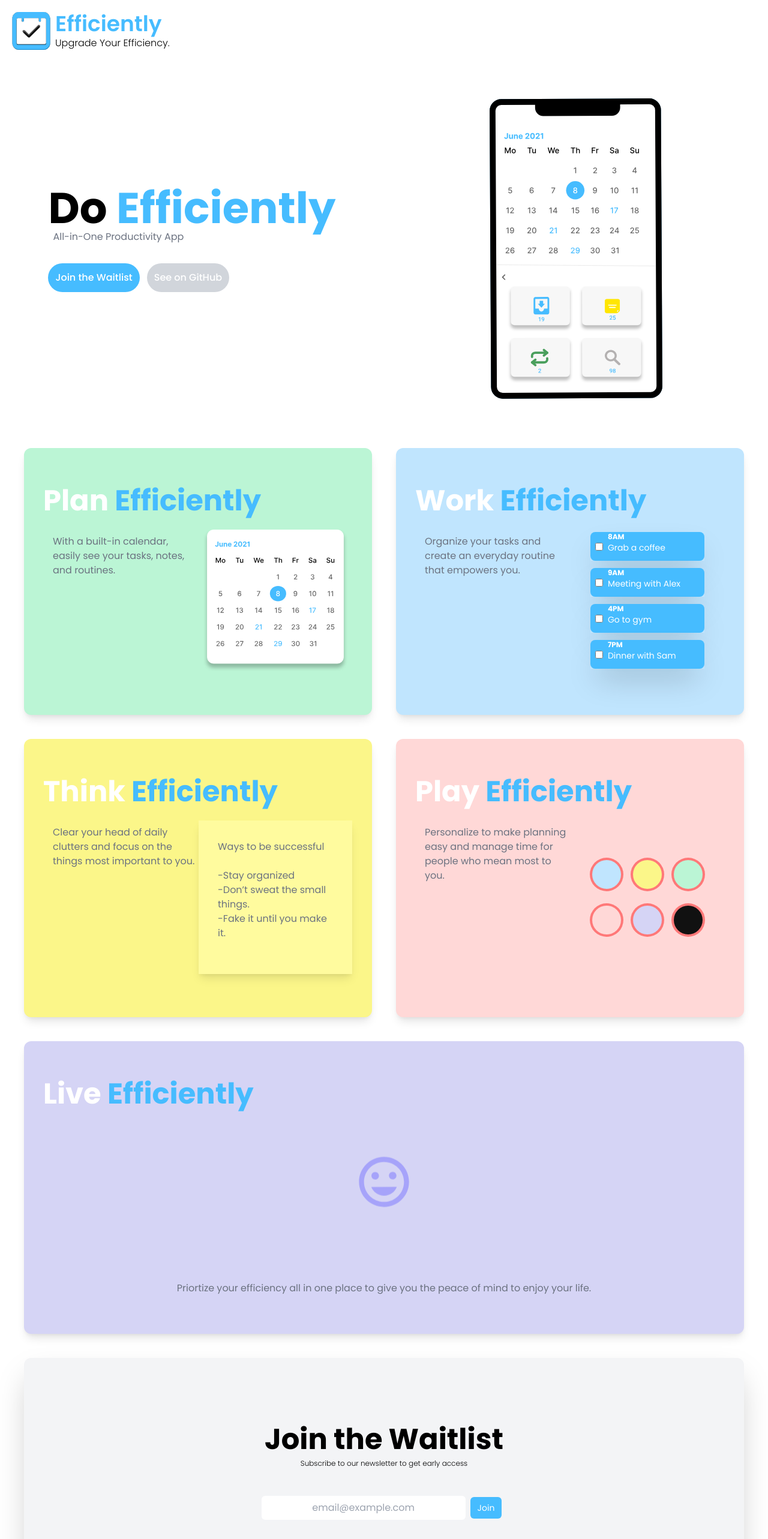
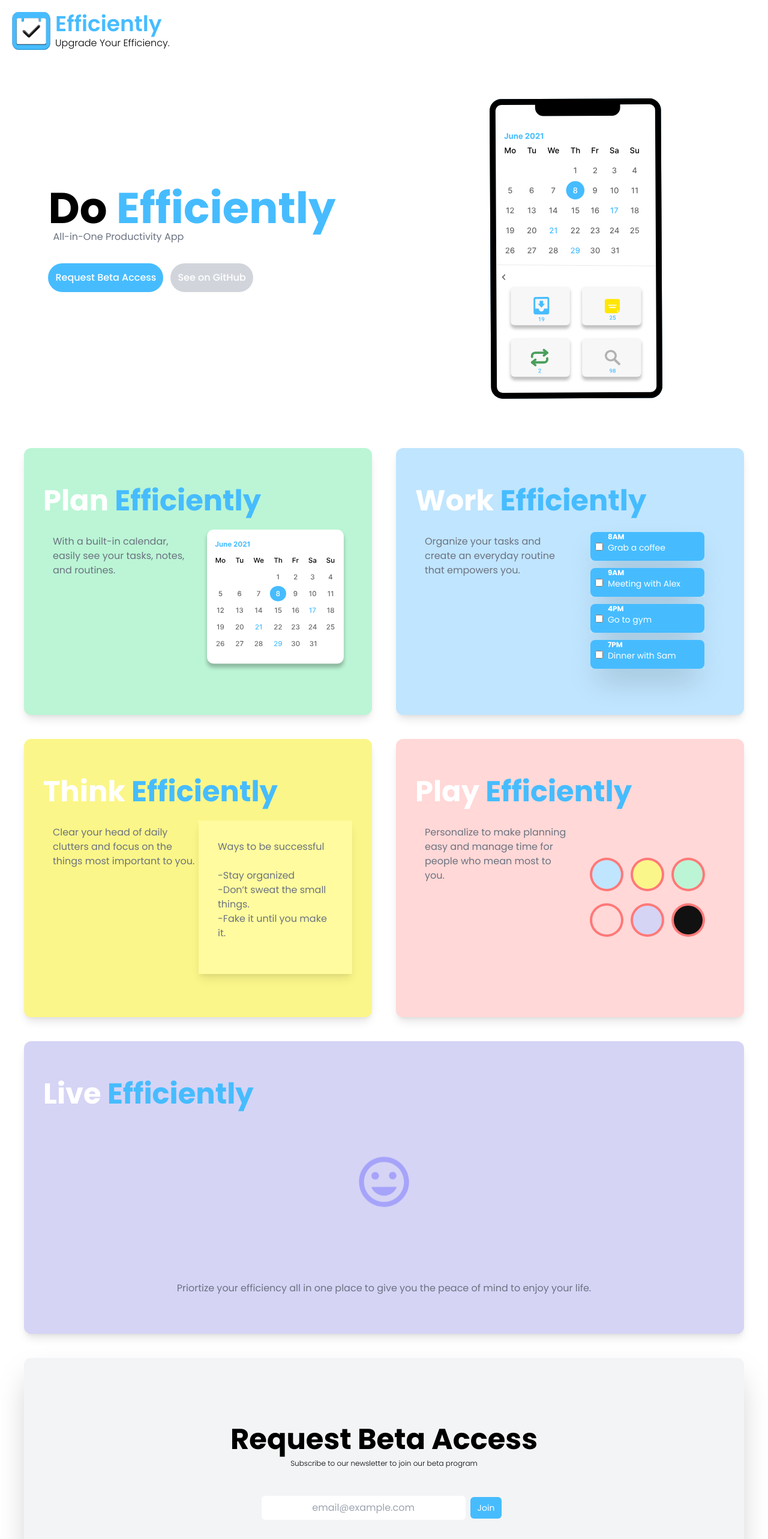
Before and after one commit to pythagoreaneng/efficiently-app-landing, a React (Create React App) app: page / in a window 1280 px wide. Shown: the top 2566 px of the page at 60% size. Built offline with nearby package versions, Linux system fonts and the light colour scheme.

Commit message:
Add beta description

```diff
--- a/src/components/Header.js
+++ b/src/components/Header.js
@@ -15,7 +15,7 @@ export default function Header() {
           </p>
           <div className="flex justify-center md:justify-start gap-3">
             <button className="bg-efficiently-blue rounded-3xl font-medium text-white p-3 my-8">
-              <a href="#newsletter">Join the Waitlist</a>
+              <a href="#newsletter">Request Beta Access</a>
             </button>
             <button className="bg-gray-300 rounded-3xl font-medium text-white p-3 my-8">
               <a href="https://github.com/pythagoreaneng/efficiently-app-web">
--- a/src/components/Waitlist.js
+++ b/src/components/Waitlist.js
@@ -4,9 +4,9 @@ const Waitlist = () => {
   return (
     <div className="rounded-xl shadow-2xl bg-gray-100" id="newsletter">
       <div className="py-28 text-center">
-        <p className="font-bold text-3xl md:text-5xl">Join the Waitlist</p>
+        <p className="font-bold text-3xl md:text-5xl">Request Beta Access</p>
         <p className="mt-2 mb-10 font-thin text-xs">
-          Subscribe to our newsletter to get early access
+          Subscribe to our newsletter to join our beta program
         </p>
 
         <form name="contact" method="POST" data-netlify="true">
```
